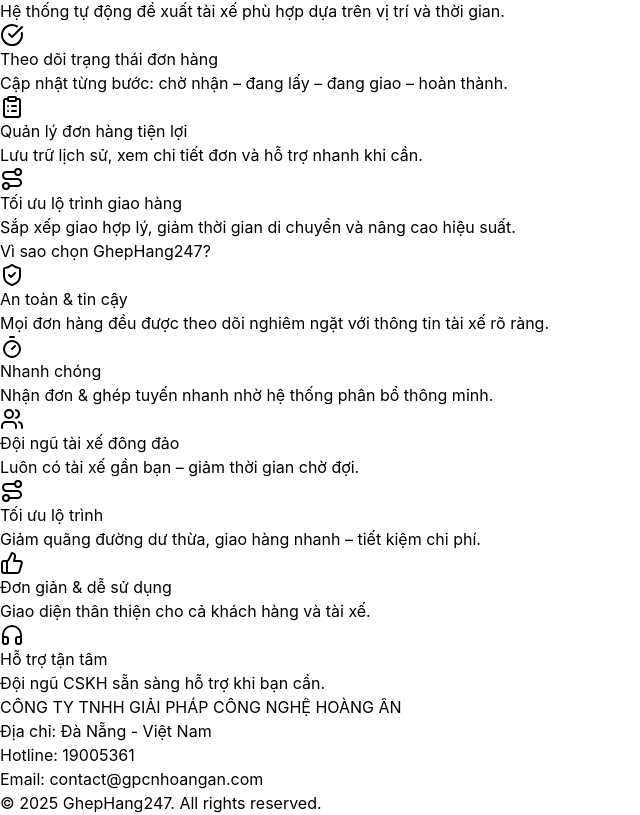
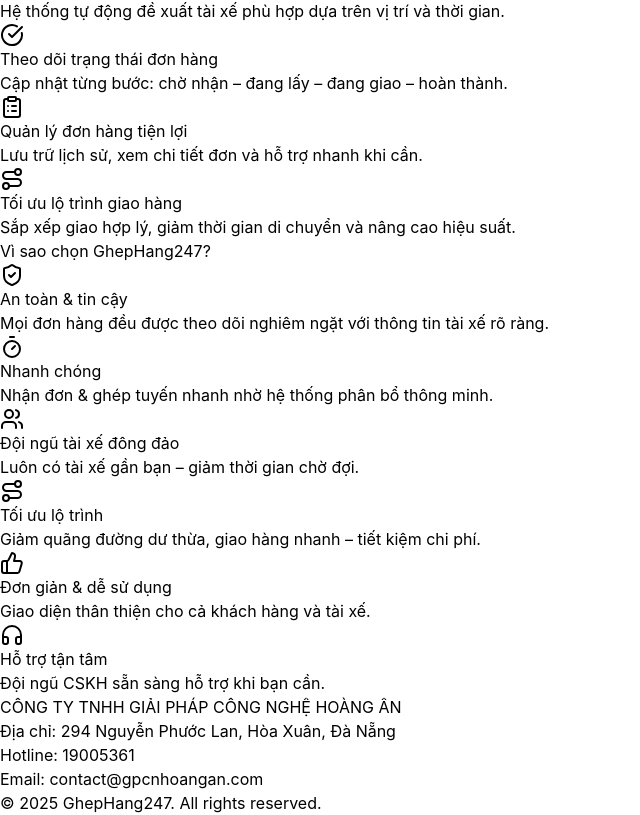
Before and after one commit to thangngo2309/ghephang247-landing, a Next.js app: page / in a window 1280 px wide. Shown: the part 772-1587 px from the top of the page, without its empty margins (0-640 px from the left). Built offline with nearby package versions, Linux system fonts and the light colour scheme.

Commit message:
update address

```diff
--- a/src/components/Footer.tsx
+++ b/src/components/Footer.tsx
@@ -5,7 +5,7 @@
       <footer id="contact" className="bg-gray-900 text-gray-300 py-10">
         <div className="max-w-6xl mx-auto px-6 md:px-0 text-center space-y-2">
           <h4 className="text-lg font-semibold text-white">CÔNG TY TNHH GIẢI PHÁP CÔNG NGHỆ HOÀNG ÂN</h4>
-          <p>Địa chỉ: Đà Nẵng - Việt Nam</p>
+          <p>Địa chỉ: 294 Nguyễn Phước Lan, Hòa Xuân, Đà Nẵng</p>
           <p>Hotline: 19005361</p>
           <p>Email: contact@gpcnhoangan.com</p>
           <p className="text-sm text-gray-500 mt-4">© 2025 GhepHang247. All rights reserved.</p>
```
